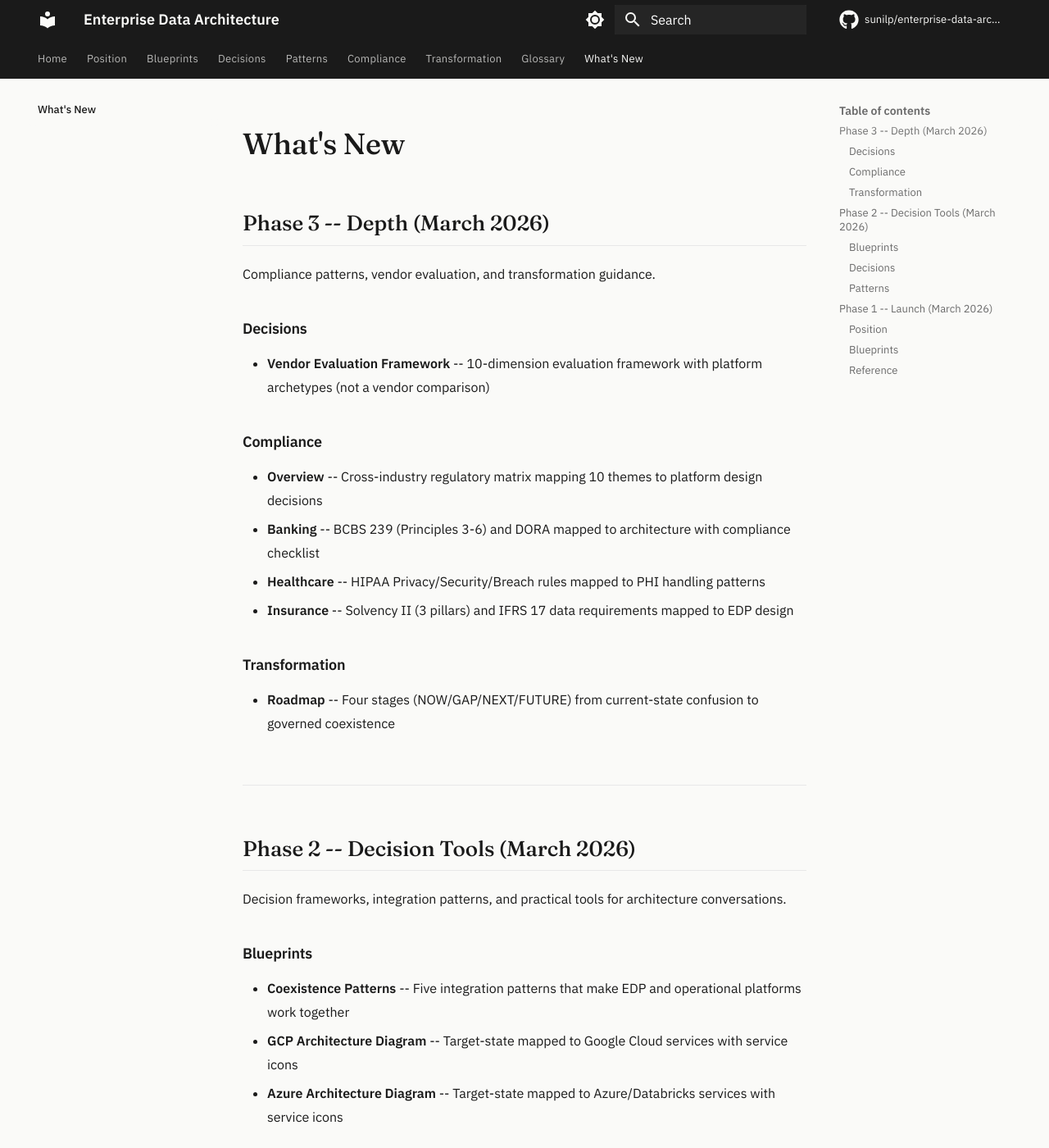
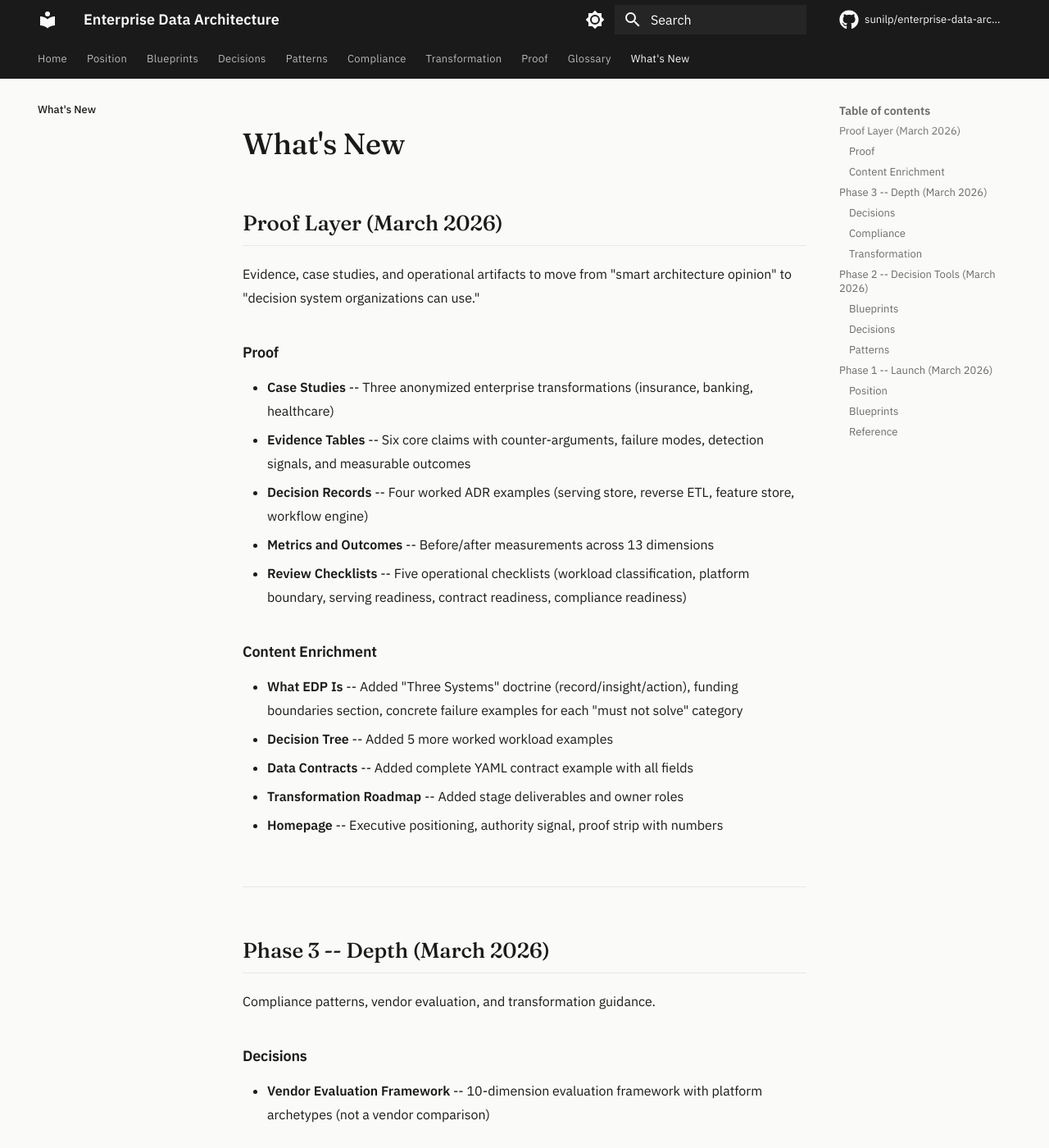
Before and after one commit to sunilp/enterprise-data-architecture, an MkDocs documentation site: the page built from docs/changelog.md, in a window 1280 px wide and 1400 px high. Shown: the whole window at 82% size. Built offline with MkDocs 1.6.1 and Material for MkDocs 9.7.7, drawn with Linux system fonts in a browser that asks for light colours; comment, search, counter and statistics services are not loaded.

Commit message:
Add proof layer: case studies, evidence, ADRs, metrics, checklists, content enrichment
Proof section: 3 case studies, 6 evidence tables, 4 ADR examples, 13 before/after
metrics, 5 architecture review checklists. Enriched existing pages with failure
examples, three-systems doctrine, funding boundaries, YAML contract, roadmap
deliverables. Homepage reworked with executive positioning. 27 pages total.

```diff
--- a/docs/changelog.md
+++ b/docs/changelog.md
@@ -1,4 +1,26 @@
 # What's New
+
+## Proof Layer (March 2026)
+
+Evidence, case studies, and operational artifacts to move from "smart architecture opinion" to "decision system organizations can use."
+
+### Proof
+
+- **Case Studies** -- Three anonymized enterprise transformations (insurance, banking, healthcare)
+- **Evidence Tables** -- Six core claims with counter-arguments, failure modes, detection signals, and measurable outcomes
+- **Decision Records** -- Four worked ADR examples (serving store, reverse ETL, feature store, workflow engine)
+- **Metrics and Outcomes** -- Before/after measurements across 13 dimensions
+- **Review Checklists** -- Five operational checklists (workload classification, platform boundary, serving readiness, contract readiness, compliance readiness)
+
+### Content Enrichment
+
+- **What EDP Is** -- Added "Three Systems" doctrine (record/insight/action), funding boundaries section, concrete failure examples for each "must not solve" category
+- **Decision Tree** -- Added 5 more worked workload examples
+- **Data Contracts** -- Added complete YAML contract example with all fields
+- **Transformation Roadmap** -- Added stage deliverables and owner roles
+- **Homepage** -- Executive positioning, authority signal, proof strip with numbers
+
+---
 
 ## Phase 3 -- Depth (March 2026)
 
--- a/mkdocs.yml
+++ b/mkdocs.yml
@@ -78,6 +78,12 @@ nav:
     - Insurance: compliance/insurance.md
   - Transformation:
     - Roadmap: transformation/roadmap.md
+  - Proof:
+    - Case Studies: proof/case-studies.md
+    - Evidence Tables: proof/evidence.md
+    - Decision Records: proof/decision-records.md
+    - Metrics and Outcomes: proof/metrics.md
+    - Review Checklists: proof/checklists.md
   - Glossary: glossary.md
   - What's New: changelog.md
 
```
Also changed, not shown: docs/index.md (+3 -1 lines).
